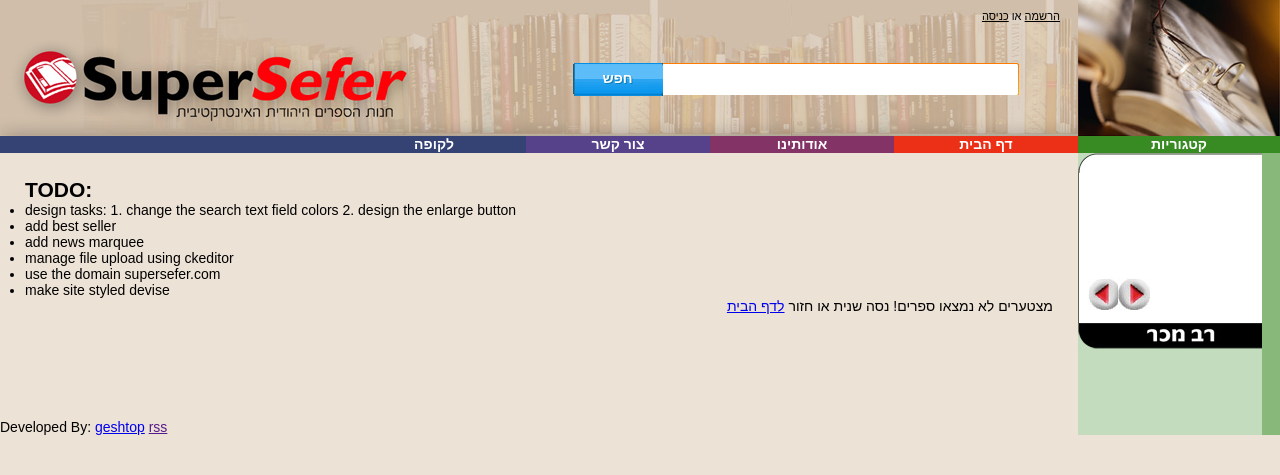
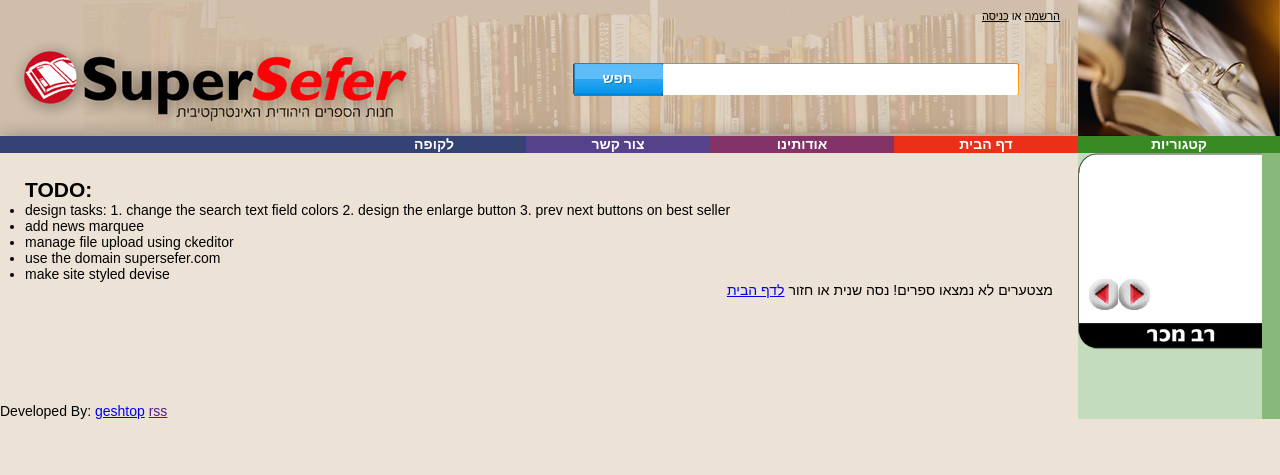
Before and after one commit to geshtop/supersefer, a Rails app: page / in a window 1280 px wide. Shown: the top 475 px of the page. Run offline with Rails 7, Linux system fonts and the light colour scheme; data that the repository does not hold is empty; style sheets or scripts are compiled from the project's sources; parts of the project's set-up code (start-up, migrations or seed data) failed here and were passed over; some libraries are stand-ins or nearby versions.

Commit message:
change the best seller to boolean via active admin

```diff
--- a/app/admin/books.rb
+++ b/app/admin/books.rb
@@ -12,7 +12,7 @@ ActiveAdmin.register Book do
 	    f.input :weight
 	    f.input :priority
 	    f.input :subcategory
-	    f.input :best_seller
+	    f.input :best_seller, :as => :boolean
 	    f.input :language
   end
   f.buttons
--- a/app/views/book/index.html.erb
+++ b/app/views/book/index.html.erb
@@ -1,12 +1,11 @@
  <h2 style="direction:ltr; text-align:left"> TODO:</h2>
                                  <ul style="direction:ltr; text-align:left">
-                                    <li>  design tasks: 1. change the search text field colors 2. design the enlarge button  </li>
-                                    <li> add best seller </li>
+                                    <li>  design tasks: 1. change the search text field colors 2. design the enlarge button 3. prev next buttons on best seller </li>
                                     <li> add news marquee</li>
                                     <li> manage file upload using ckeditor </li>
                                     <li> use the domain supersefer.com </li>
                                     <li> make  site styled devise
-
+                                    </li>
 
                                 </ul>
                                  <!-- <h2 style="direction:ltr; text-align:left"> TODO: second step </h2>
```
